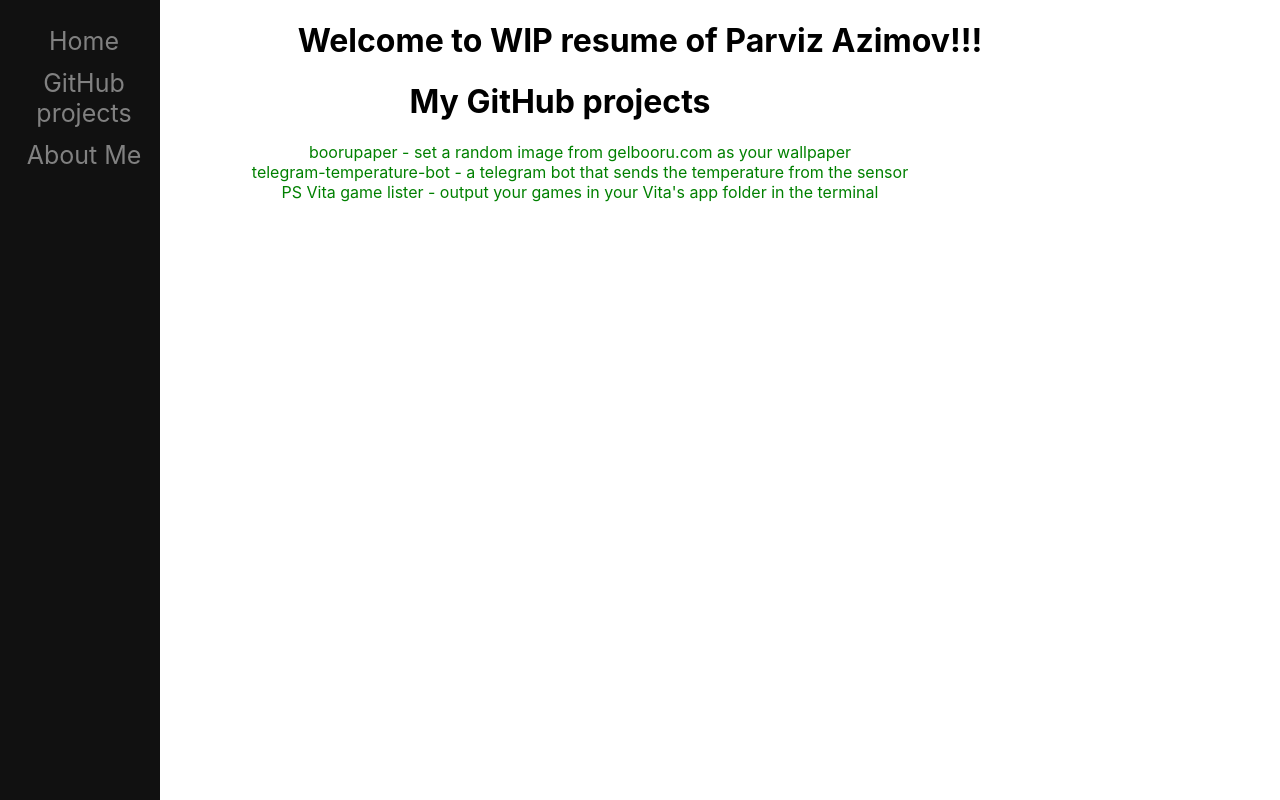
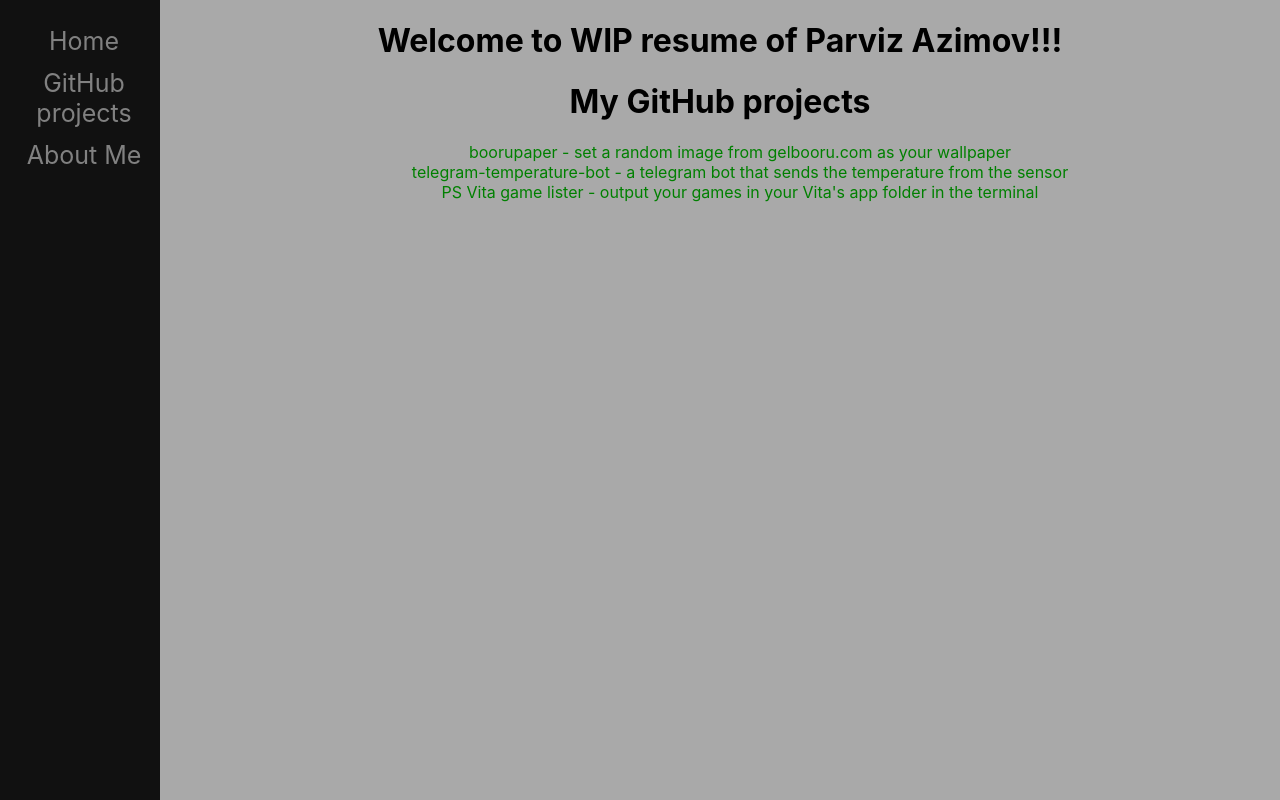
Before and after one commit to AzimovParviz/resume, a React (Create React App) app: page /projects in a window 1280 px wide. Built offline with nearby package versions, Linux system fonts and the light colour scheme.

Commit message:
background color and some margins
Signed-off-by: Azimov Parviz <parviz.azimov@student.lamk.fi>

```diff
--- a/src/App.css
+++ b/src/App.css
@@ -1,5 +1,9 @@
+body {
+    background-color:darkgrey;
+}
 .App {
-  text-align: center;
+    text-align: center;
+    margin-left: 160px;
 }
 
 .App-logo {
@@ -26,6 +30,10 @@
 
 .App-link {
   color: #61dafb;
+}
+
+Body {
+    /* margin-left: 160px; */
 }
 
 @keyframes App-logo-spin {
```
